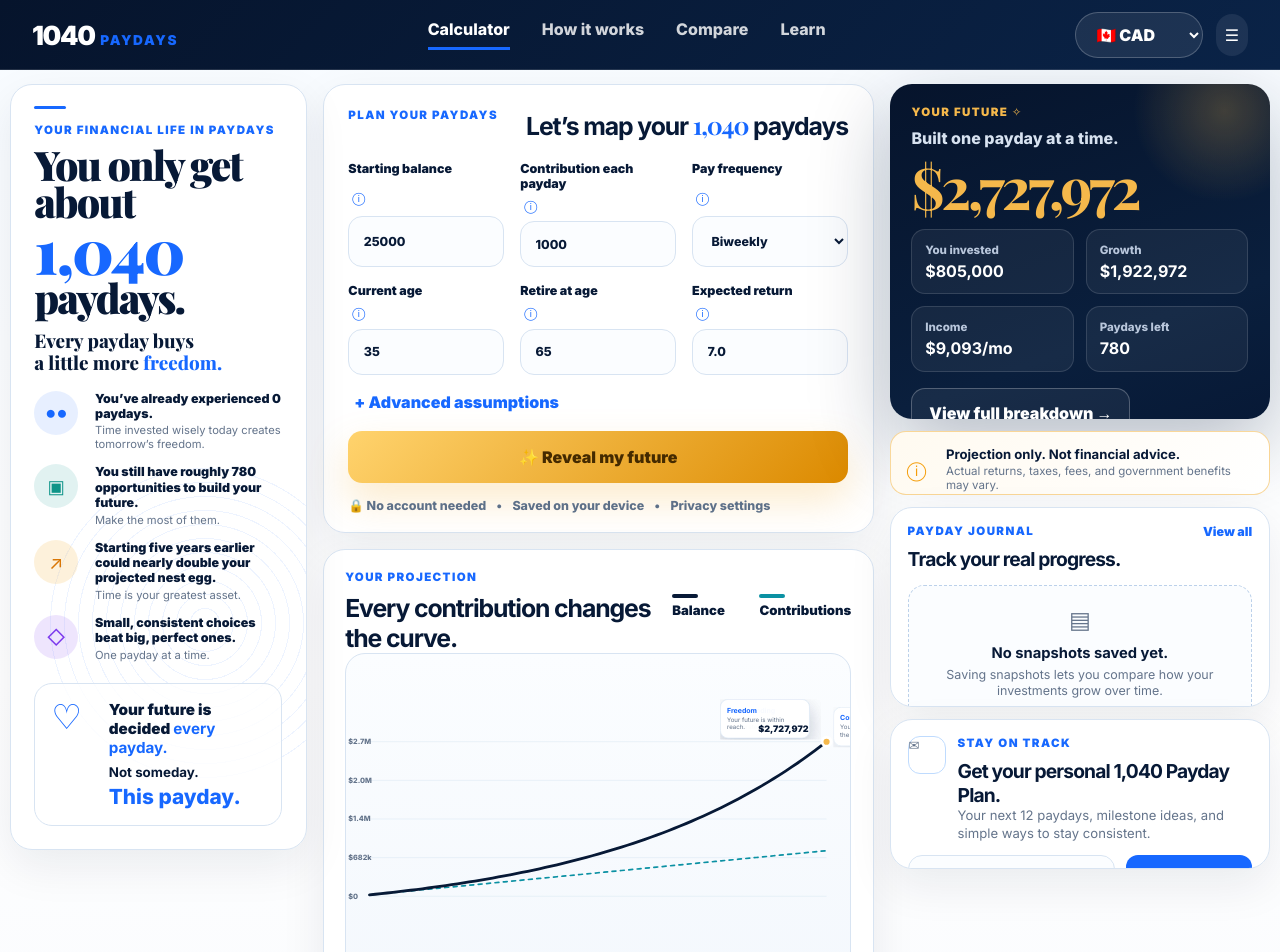
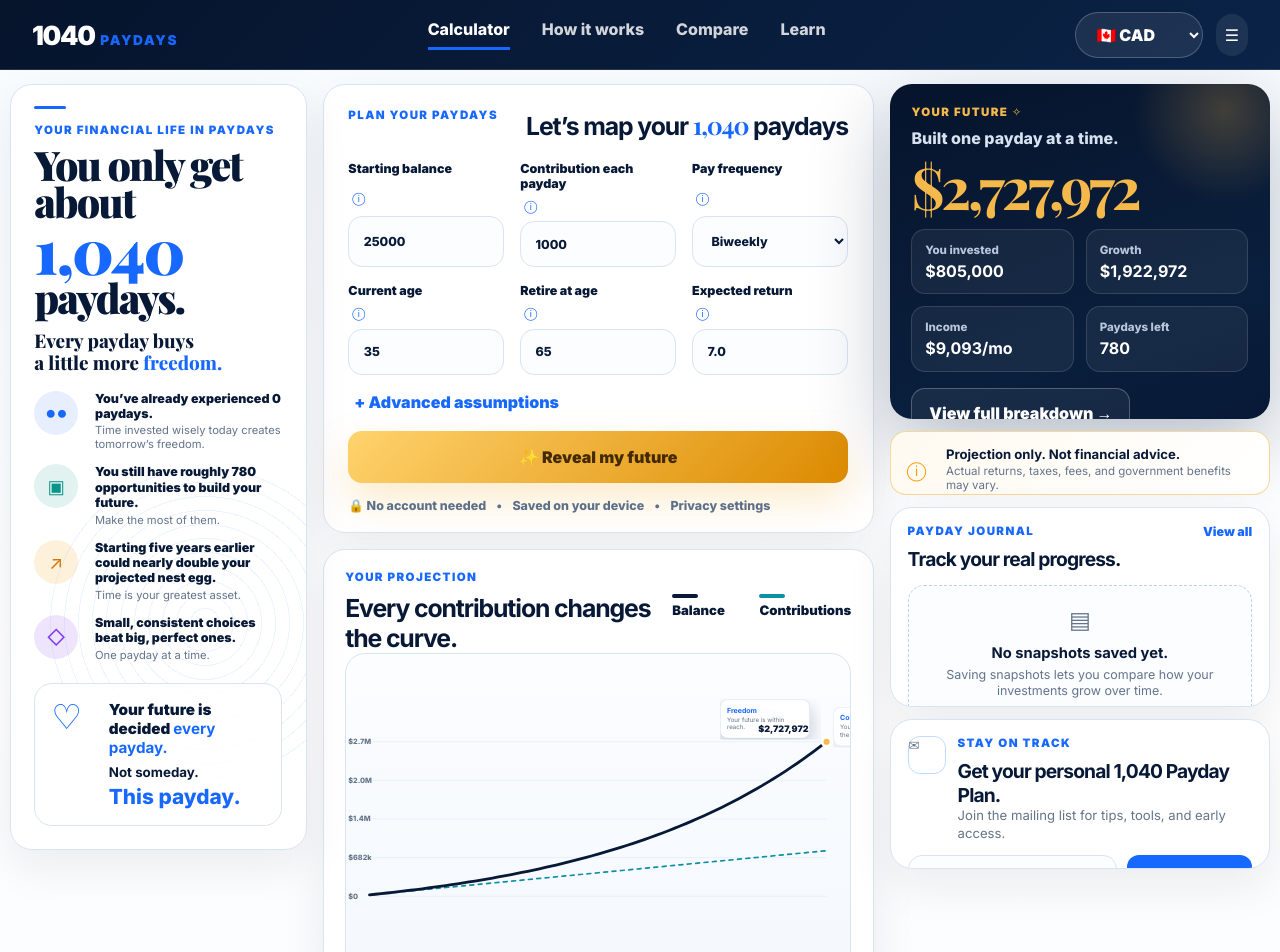
Before and after one commit to calgal7-del/1040-paydays, a React (Vite) app: page / in a window 1280 px wide. Shown: the top 952 px of the page. Built offline with nearby package versions, Linux system fonts and the light colour scheme.

Commit message:
Update NewsletterCard.jsx

```diff
--- a/src/components/NewsletterCard.jsx
+++ b/src/components/NewsletterCard.jsx
@@ -14,33 +14,27 @@
     <section className="newsletterCard">
       <div className="newsletterHeader">
         <span className="newsletterIcon">✉</span>
-
         <div>
           <p>Stay on track</p>
           <h2>Get your personal 1,040 Payday Plan.</h2>
-          <span>
-            Your next 12 paydays, milestone ideas, and simple ways to stay consistent.
-          </span>
+          <span>Join the mailing list for tips, tools, and early access.</span>
         </div>
       </div>
 
       <form className="newsletterForm" onSubmit={submitForm}>
         <input
           value={email}
-          onChange={(e) => setEmail(e.target.value)}
-          placeholder="Email address"
+          onChange={(event) => setEmail(event.target.value)}
+          placeholder="Enter your email address"
           type="email"
         />
-
-        <button className="secondaryButton" type="submit">
-          Get my plan
-        </button>
+        <button className="secondaryButton" type="submit">Join the list</button>
       </form>
 
       {joined ? (
         <strong className="successMessage">You’re on the list.</strong>
       ) : (
-        <small>No spam. Just your plan.</small>
+        <small>No spam. Unsubscribe anytime.</small>
       )}
     </section>
   )
```
